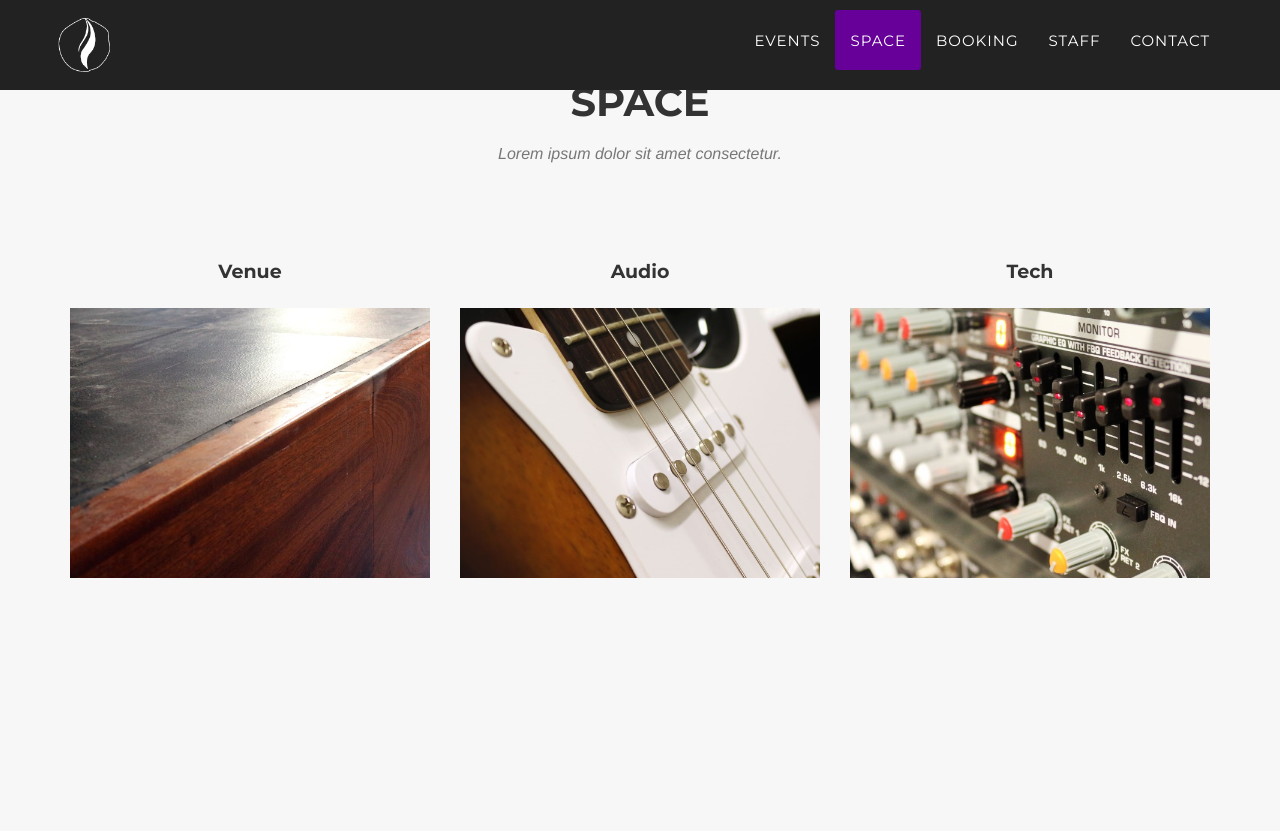
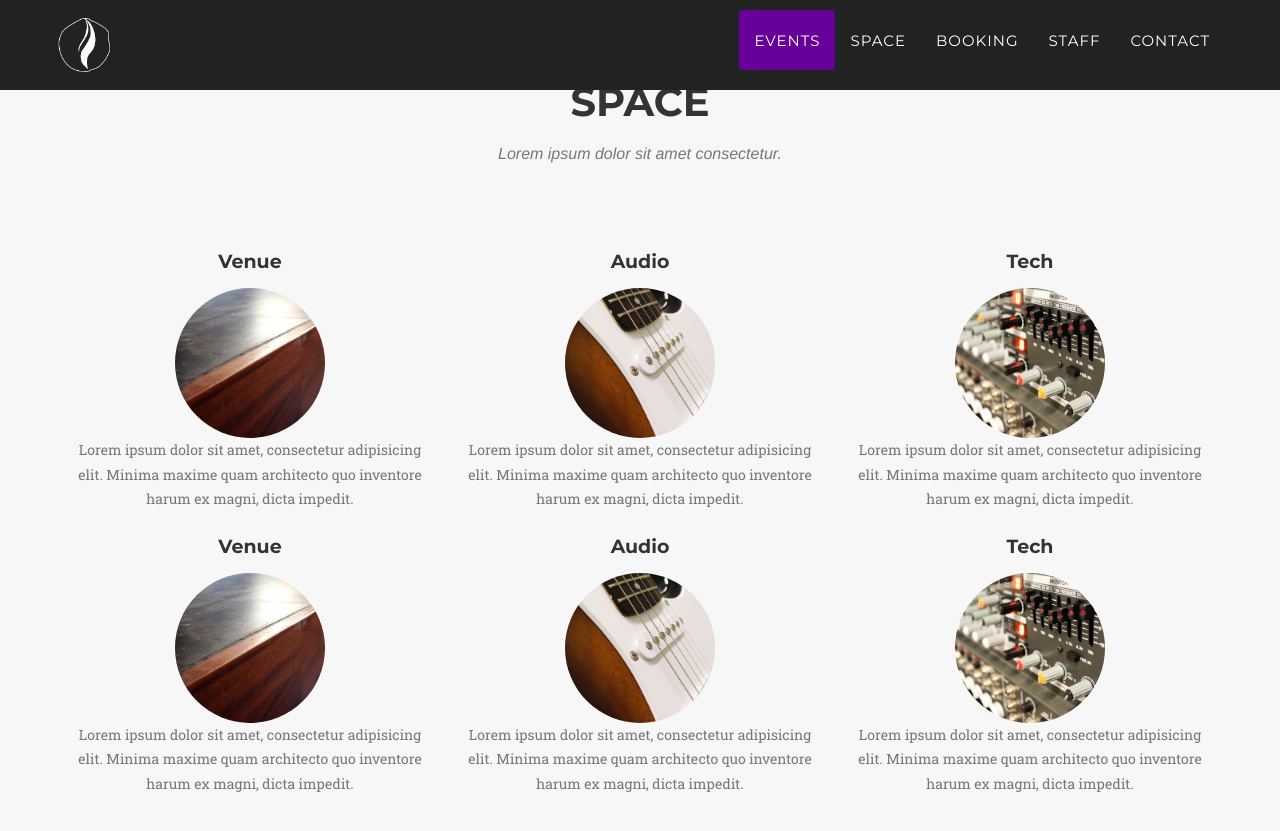
Before and after one commit to ryanfan/cats-eye-revamped, a Jekyll site: the page built from index.html, in a window 1280 px wide and 900 px high, scrolled down 1789 px. Shown: the top 831 px of the window. Built offline with Jekyll 4.4.1, drawn with Linux system fonts in a browser that asks for light colours; some web fonts are replaced; some of the changed text lies outside the part shown.

Commit message:
Changed symbols on Space

```diff
--- a/_includes/services.html
+++ b/_includes/services.html
@@ -1,6 +1,6 @@
 <!-- Services Section -->
     <!-- Portfolio Grid Section -->
-    <section id="services" class="bg-light-gray">
+    <!--<section id="services" class="bg-light-gray">
         <div class="container">
             <div class="row">
                 <div class="col-lg-12 text-center">
@@ -51,7 +51,7 @@
                 </div>
             </div>
         </div>
-    </section>
+    </section>-->
 
     <section id="servicesx" class="bg-light-gray">
         <div class="container">
@@ -62,7 +62,7 @@
                 </div>
             </div>
             <div class="row text-center">
-                <div class="col-md-4">
+                <!--<div class="col-md-4">
                     <h4 class="service-heading">Venue</h4>
                     <a href="#portfolioModalVenue" class="portfolio-link" data-toggle="modal">
                         <span class="fa-stack fa-5x">
@@ -101,6 +101,45 @@
                         </span>
                     </a>
                     <p class="text-muted">Lorem ipsum dolor sit amet, consectetur adipisicing elit. Minima maxime quam architecto quo inventore harum ex magni, dicta impedit.</p>
+                </div>-->
+                <div class="col-md-4">
+                    <h4 class="service-heading">Venue</h4>
+                    <a href="#portfolioModalVenue" class="portfolio-link" data-toggle="modal">
+                        <span class="fa-stack fa-5x">
+                            <div class="space-see-more">
+                                <i class="fa fa-circle fa-stack-2x text-primary"></i>
+                                <i class="fa fa-building fa-stack-1x fa-inverse"></i>
+                            </div>
+                            <img src="img/space/venue.jpg" class="img-responsive" style="border-radius:50%" alt="">
+                        </span>
+                    </a>
+                    <p class="text-muted">Lorem ipsum dolor sit amet, consectetur adipisicing elit. Minima maxime quam architecto quo inventore harum ex magni, dicta impedit.</p>
+                </div>
+                <div class="col-md-4">
+                    <h4 class="service-heading">Audio</h4>
+                    <a href="#portfolioModalVenue" class="portfolio-link" data-toggle="modal">
+                        <span class="fa-stack fa-5x">
+                            <div class="space-see-more">
+                                <i class="fa fa-circle fa-stack-2x text-primary"></i>
+                                <i class="fa fa-volume-up fa-stack-1x fa-inverse"></i>
+                            </div>
+                            <img src="img/space/audio.jpg" class="img-responsive" style="border-radius:50%" alt="">
+                        </span>
+                    </a>
+                    <p class="text-muted">Lorem ipsum dolor sit amet, consectetur adipisicing elit. Minima maxime quam architecto quo inventore harum ex magni, dicta impedit.</p>
+                </div>
+                <div class="col-md-4">
+                    <h4 class="service-heading">Tech</h4>
+                    <a href="#portfolioModalTech" class="portfolio-link" data-toggle="modal">
+                        <span class="fa-stack fa-5x">
+                            <div class="space-see-more">
+                                <i class="fa fa-circle fa-stack-2x text-primary"></i>
+                                <i class="fa fa-video-camera fa-stack-1x fa-inverse"></i>
+                            </div>
+                            <img src="img/space/tech.jpg" class="img-responsive" style="border-radius:50%" alt="">
+                        </span>
+                    </a>
+                    <p class="text-muted">Lorem ipsum dolor sit amet, consectetur adipisicing elit. Minima maxime quam architecto quo inventore harum ex magni, dicta impedit.</p>
                 </div>
                 <div class="col-md-4">
                     <h4 class="service-heading">Venue</h4>
@@ -108,7 +147,7 @@
                         <span class="fa-stack fa-5x">
                             <div class="space-see-more">
                                 <i class="fa fa-circle fa-stack-2x text-primary"></i>
-                                <i class="fa fa-users fa-stack-1x fa-inverse"></i>
+                                <i class="fa fa-building-o fa-stack-1x fa-inverse"></i>
                             </div>
                             <img src="img/space/venue.jpg" class="img-responsive" style="border-radius:50%" alt="">
                         </span>
```
